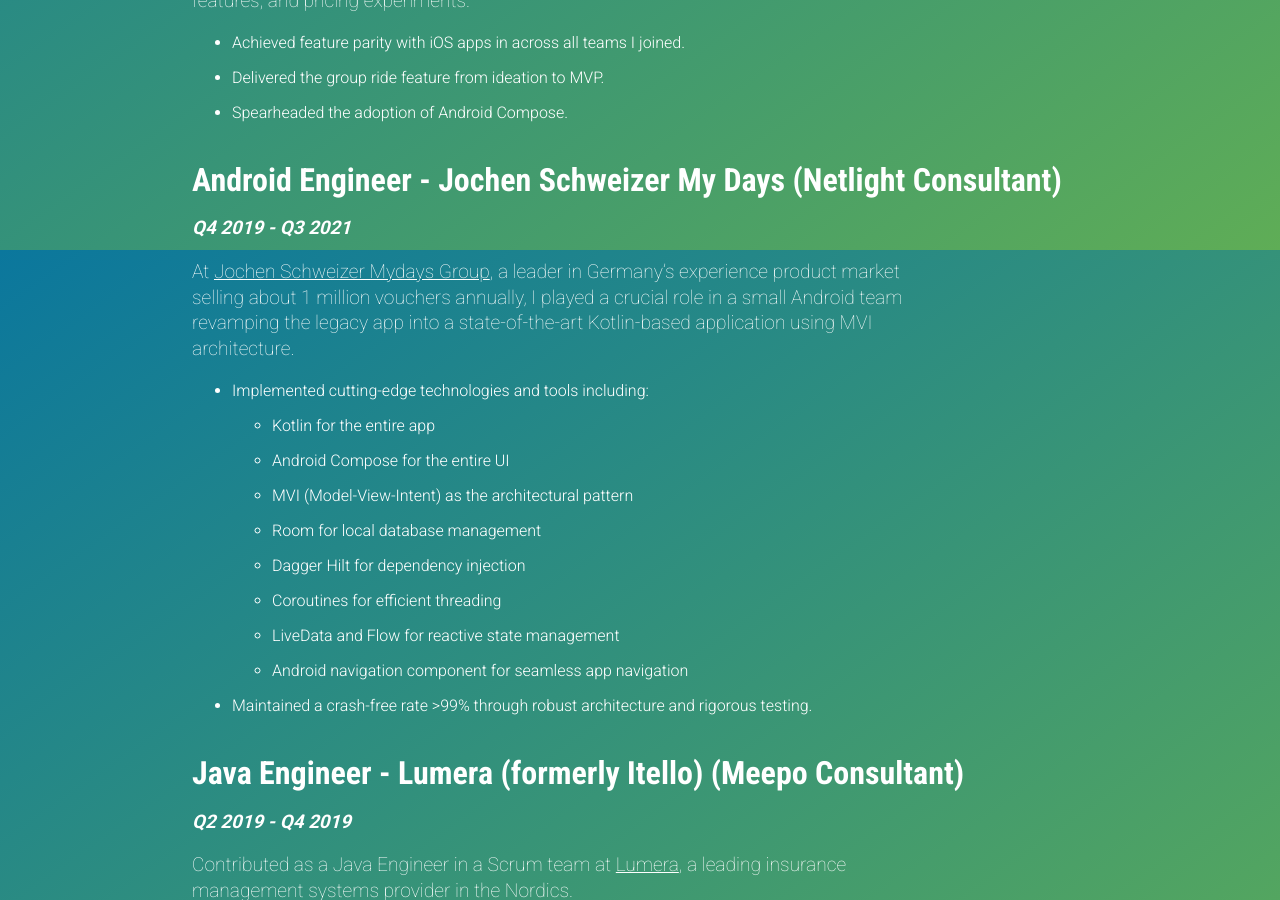
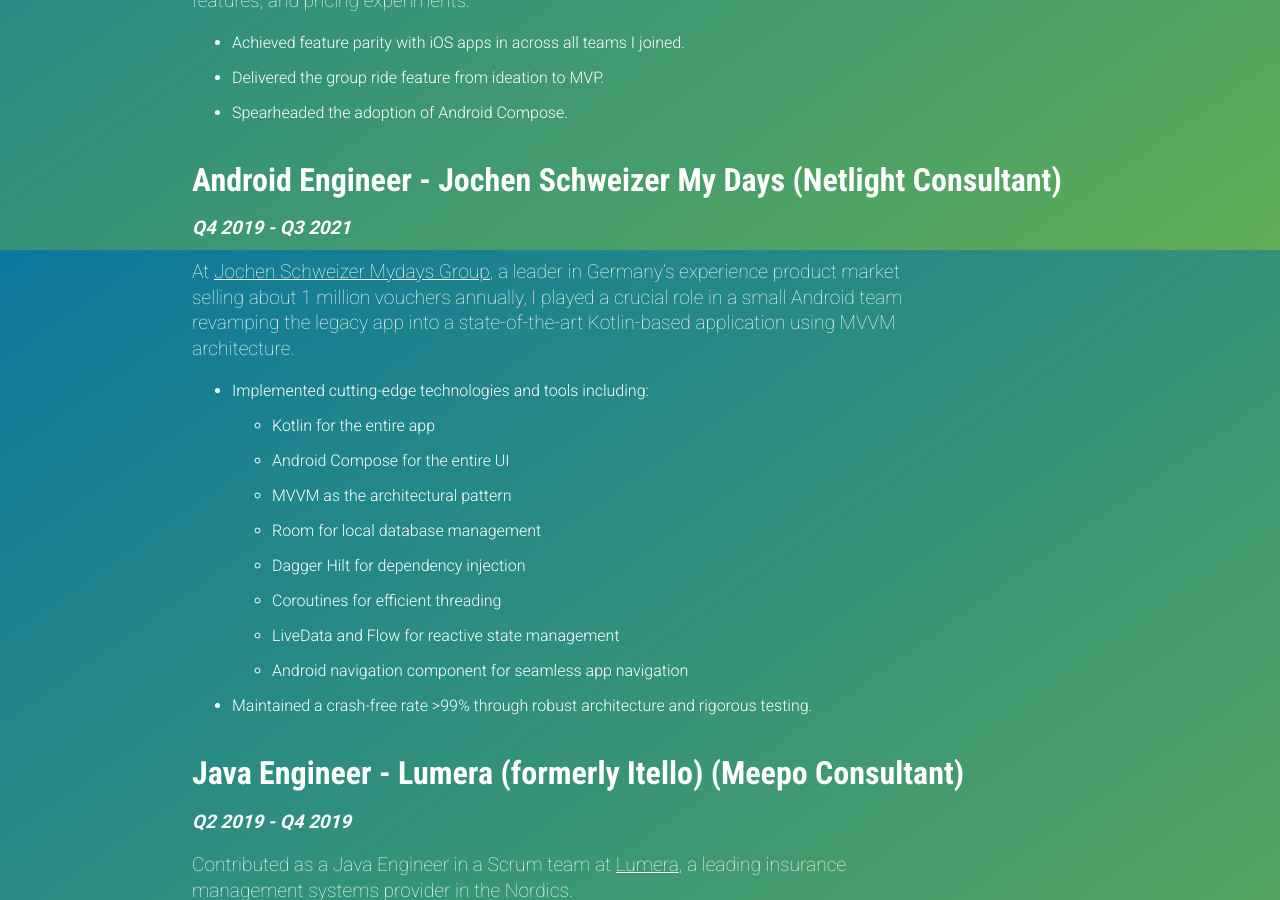
Before and after one commit to molundb/molundb.github.io, a Jekyll site: the page built from work-experience/index.md, in a window 1280 px wide and 900 px high, scrolled down 1550 px. Built offline with Jekyll 4.4.1, drawn with Linux system fonts in a browser that asks for light colours; nearby versions of some CDN libraries.

Commit message:
change from MVI to MVVM

```diff
--- a/work-experience/index.md
+++ b/work-experience/index.md
@@ -65,12 +65,12 @@
 At [Jochen Schweizer Mydays Group](https://www.jochen-schweizer.de/), a leader in Germany's experience product
 market selling about 1 million vouchers annually, I played a crucial role in a
 small Android team revamping the legacy app into a state-of-the-art Kotlin-based
-application using MVI architecture.
+application using MVVM architecture.
 
 - Implemented cutting-edge technologies and tools including:
   - Kotlin for the entire app
   - Android Compose for the entire UI
-  - MVI (Model-View-Intent) as the architectural pattern
+  - MVVM as the architectural pattern
   - Room for local database management
   - Dagger Hilt for dependency injection
   - Coroutines for efficient threading
```
